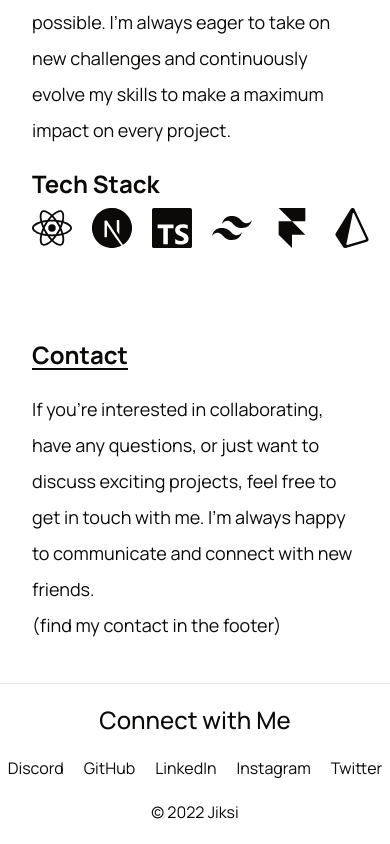
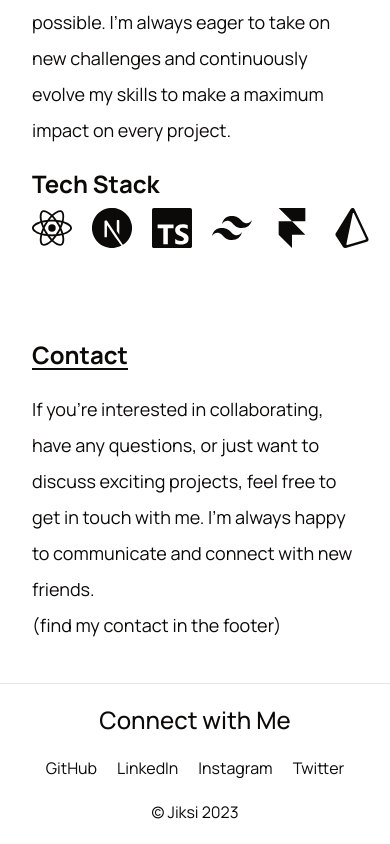
Before and after one commit to Jiksi/jiksi.com, a Next.js app: page / in a window 390 px wide. Shown: the part 2609-3453 px from the top of the page. Built offline with nearby package versions, Linux system fonts and the light colour scheme.

Commit message:
feat: update and styling footer

```diff
--- a/src/components/footer.tsx
+++ b/src/components/footer.tsx
@@ -1,21 +1,54 @@
 import React from "react";
-import { Separator } from "./ui/separator";
+import Link from "next/link";
+
+import { Separator } from "@/components/ui/separator";
 
 export default function Footer() {
   return (
     <footer>
       <Separator />
-      <div className="container my-5 flex flex-col md:flex-row items-center justify-between gap-y-5">
-        <h3 className="font-medium text-2xl">Connect with Me</h3>
+      <div className="container my-5 flex flex-col items-center justify-between gap-y-5 md:flex-row">
+        <h3 className="text-2xl font-medium">Connect with Me</h3>
         <ul className="flex flex-row gap-5">
-          <li>Discord</li>
-          <li>GitHub</li>
-          <li>LinkedIn</li>
-          <li>Instagram</li>
-          <li>Twitter</li>
+          <li>
+            <Link
+              href="https://github.com/jiksi"
+              target="_blank"
+              rel="noopener noreferrer"
+            >
+              GitHub
+            </Link>
+          </li>
+          <li>
+            <Link
+              href="https://www.linkedin.com/in/zhicxi-azis-72ab5a222"
+              target="_blank"
+              rel="noopener noreferrer"
+            >
+              LinkedIn
+            </Link>
+          </li>
+          <li>
+            <Link
+              href="https://www.instagram.com/jiksilalapo"
+              target="_blank"
+              rel="noopener noreferrer"
+            >
+              Instagram
+            </Link>
+          </li>
+          <li>
+            <Link
+              href="https://twitter.com/Jiksilalapo"
+              target="_blank"
+              rel="noopener noreferrer"
+            >
+              Twitter
+            </Link>
+          </li>
         </ul>
       </div>
-      <p className="text-center mb-5">&copy;&nbsp;2022 Jiksi</p>
+      <p className="mb-5 text-center">&copy;&nbsp;Jiksi 2023</p>
     </footer>
   );
 }
```
